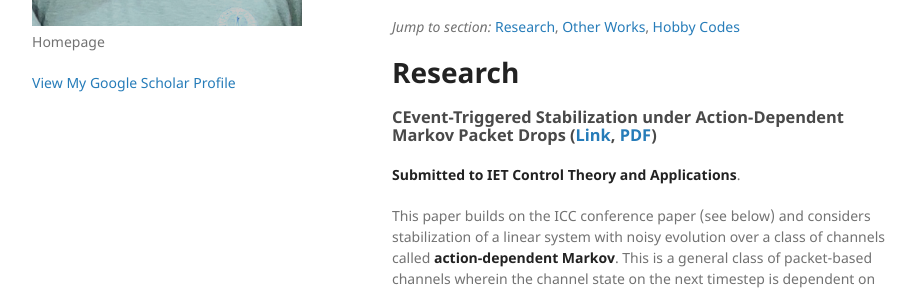
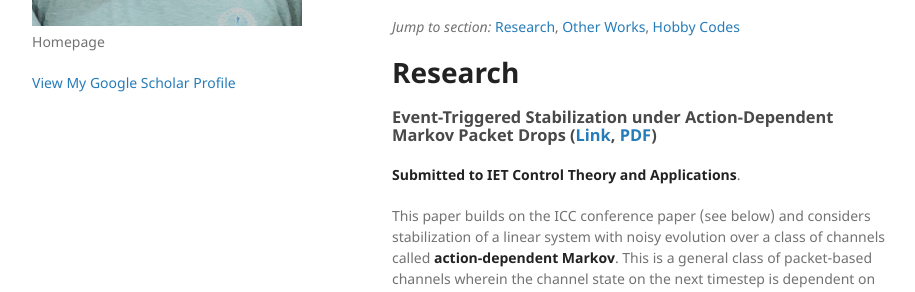
Before and after one commit to shourya01/shourya01.github.io, a Jekyll site: the page built from index.md, in a window 1280 px wide and 900 px high. Shown: the part 353-645 px from the top of the window, without its empty margins (178-1093 px from the left). Built offline with Jekyll 4.4.1, drawn with Linux system fonts in a browser that asks for light colours.

Commit message:
Update index.md

```diff
--- a/index.md
+++ b/index.md
@@ -16,7 +16,7 @@ _Jump to section:_ [Research](#research), [Other Works](#other-works), [Hobby Co
 
 # Research
 
-### CEvent-Triggered Stabilization under Action-Dependent Markov Packet Drops ([Link](https://arxiv.org/abs/1912.03728), [PDF](./bose_iet2020.pdf))
+### Event-Triggered Stabilization under Action-Dependent Markov Packet Drops ([Link](https://arxiv.org/abs/1912.03728), [PDF](./bose_iet2020.pdf))
 
 **Submitted to IET Control Theory and Applications**.
 
```
